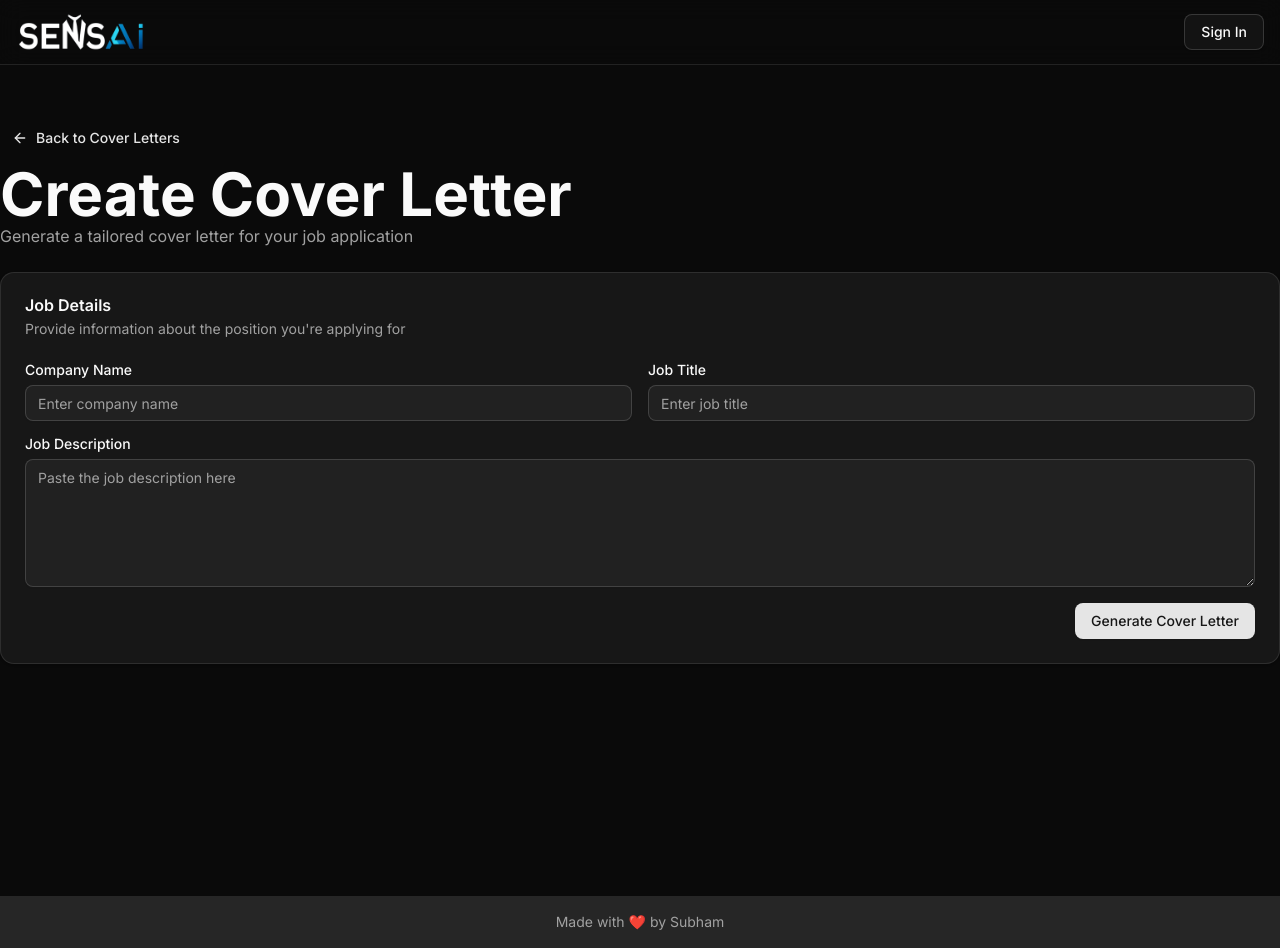
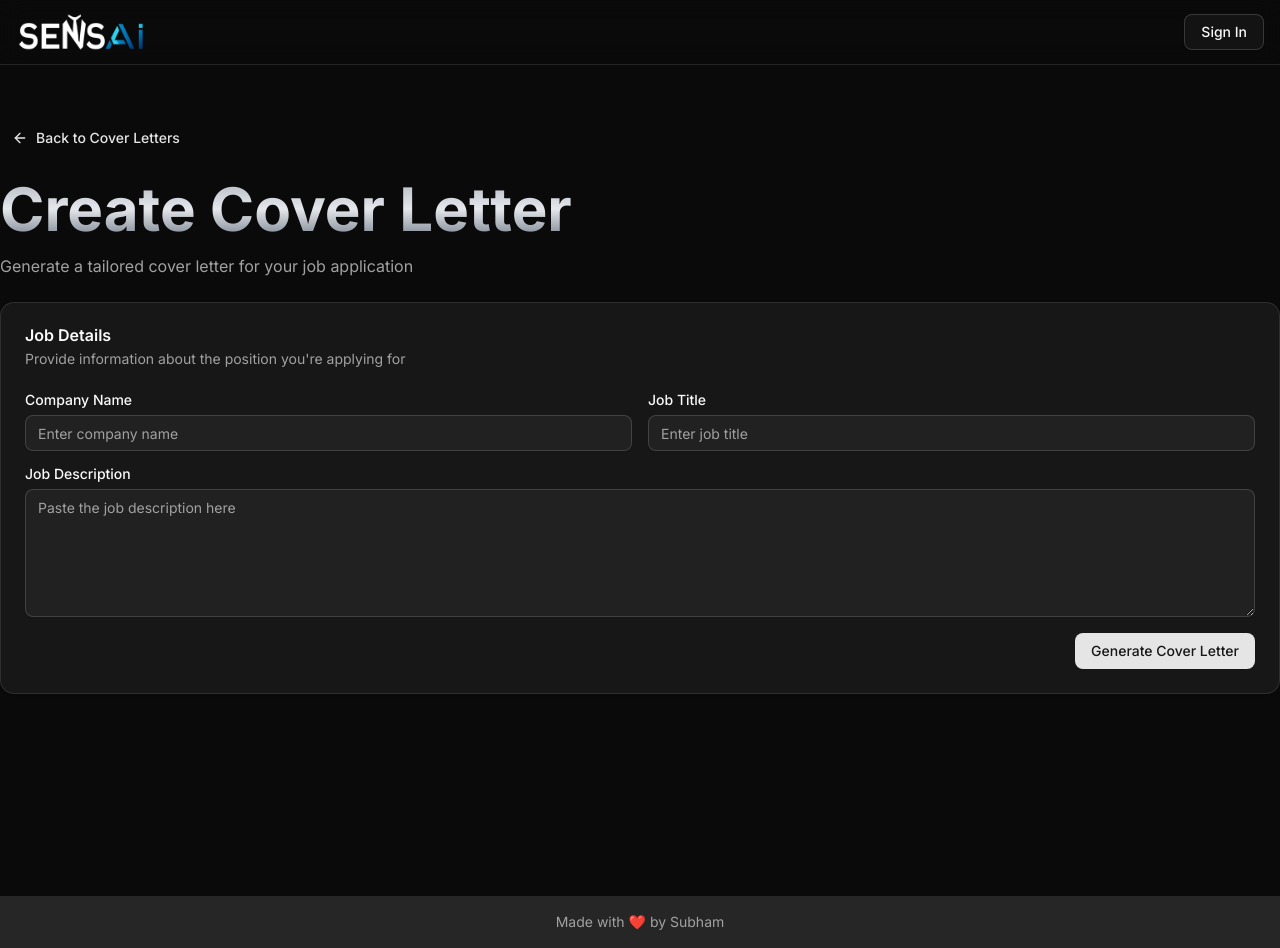
Before and after one commit to Subham-Sah-cmd/Career-Coach, a Next.js app: page /ai-cover-letter/new in a window 1280 px wide. Built offline with nearby package versions, Linux system fonts and the light colour scheme; no server answers.

Commit message:
Update page.jsx Create Cover letter

```diff
--- a/app/(main)/ai-cover-letter/new/page.jsx
+++ b/app/(main)/ai-cover-letter/new/page.jsx
@@ -15,7 +15,7 @@ export default function NewCoverLetterPage() {
         </Link>
 
         <div className="pb-6">
-          <h1 className="text-6xl font-bold gradient-title">
+          <h1 className="text-6xl leading-normal font-bold bg-gradient-to-b from-gray-400 via-gray-200 to-gray-600 text-transparent bg-clip-text inline-block">
             Create Cover Letter
           </h1>
           <p className="text-muted-foreground">
```
